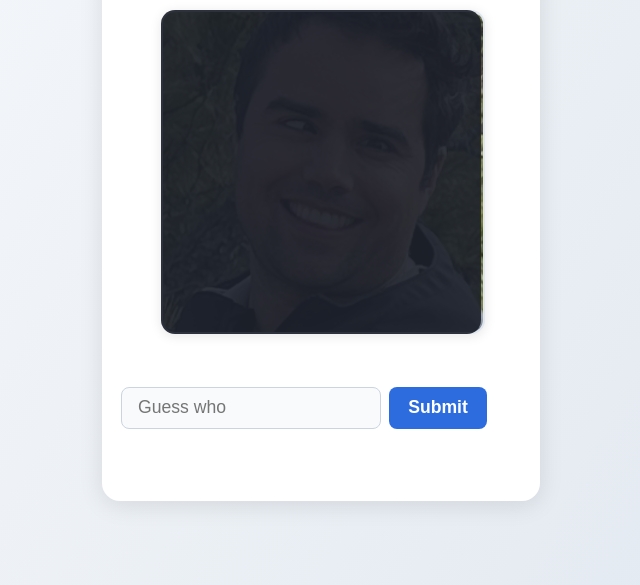
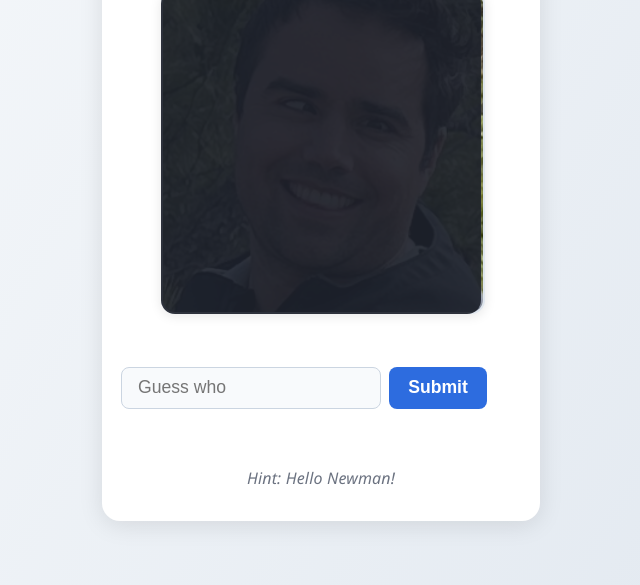
Before and after one commit to AaronAbun/i-love-you-lizette-, a plain HTML site: page Website/index.html in a window 1280 px wide. Shown: the part 215-800 px from the top of the page, without its empty margins (319-959 px from the left). Drawn offline with Linux system fonts and the light colour scheme.

Commit message:
Add hint below question bar: 'Hint: Hello Newman!'

```diff
--- a/Website/index.html
+++ b/Website/index.html
@@ -18,6 +18,7 @@
                 <button type="submit">Submit</button>
             </form>
             <div id="result"></div>
+            <div class="hint">Hint: Hello Newman!</div>
         </div>
         <script>
             const form = document.getElementById('guessForm');
--- a/Website/style.css
+++ b/Website/style.css
@@ -1,3 +1,12 @@
+/* Hint styling */
+.hint {
+    margin-top: 1.1rem;
+    color: #6b7280;
+    font-size: 1rem;
+    font-style: italic;
+    letter-spacing: 0.01em;
+    text-align: center;
+}
 /* Main title styling */
 .main-title {
     font-size: 2.1rem;
```
